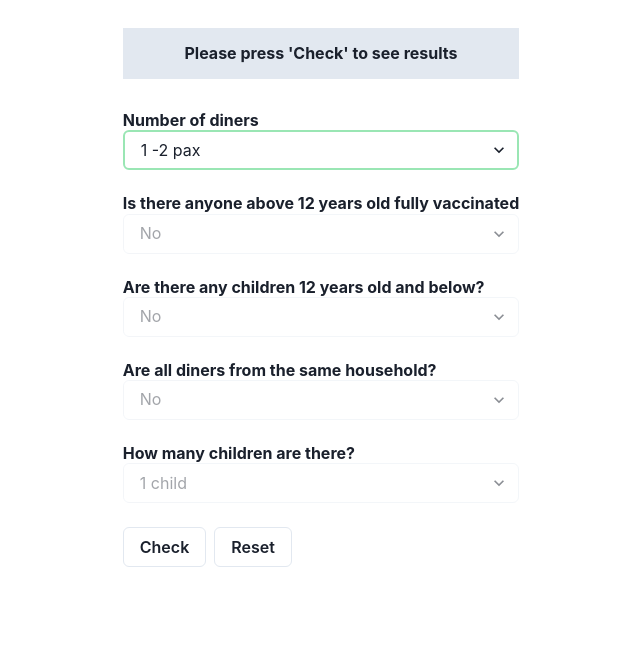
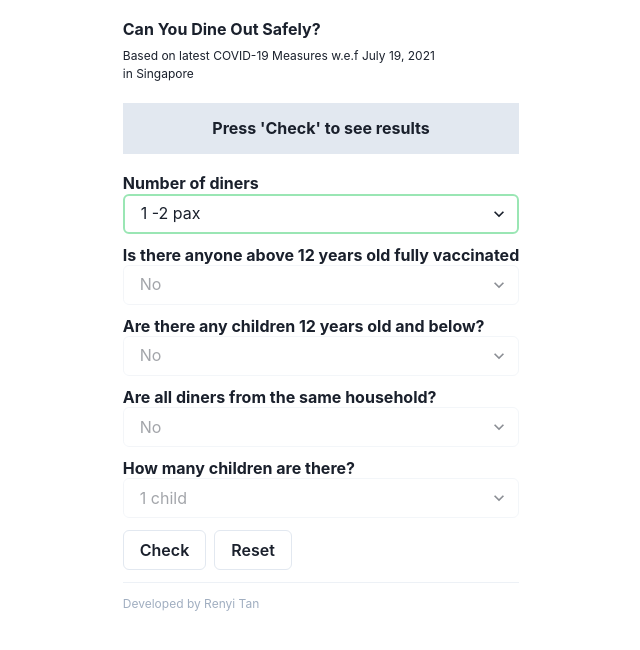
Before and after one commit to renyitan/can-you-dine-out, a React (Create React App) app: page / in a window 1280 px wide. Shown: the top 650 px of the page, without its empty margins (319-959 px from the left). Built offline with nearby package versions, Linux system fonts and the light colour scheme.

Commit message:
update title

```diff
--- a/src/App.js
+++ b/src/App.js
@@ -7,6 +7,8 @@ import {
   Select,
   Stack,
   Heading,
+  Text,
+  Divider,
 } from '@chakra-ui/react';
 
 function App() {
@@ -94,7 +96,17 @@ function App() {
   return (
     <div>
       <Center marginX={10} marginY={5}>
-        <Stack spacing={6}>
+        <Stack spacing={3}>
+          <div>
+            <Heading as="h2" size="sm" marginBottom={2}>
+              Can You Dine Out Safely?
+            </Heading>
+
+            <Text fontSize="xs">
+              Based on latest COVID-19 Measures w.e.f July 19, 2021
+            </Text>
+            <Text fontSize="xs">in Singapore</Text>
+          </div>
           <div>
             <Center
               bg={
@@ -111,7 +123,7 @@ function App() {
                 {isAllowed
                   ? 'Allowed'
                   : isAllowed === ''
-                  ? "Please press 'Check' to see results"
+                  ? "Press 'Check' to see results"
                   : 'Not Allowed'}
               </Heading>
             </Center>
@@ -334,6 +346,8 @@ function App() {
               Reset
             </Button>
           </ButtonGroup>
+          <Divider />
+          <Text fontSize="xs" color="gray.400">Developed by Renyi Tan</Text>
         </Stack>
       </Center>
     </div>
```
